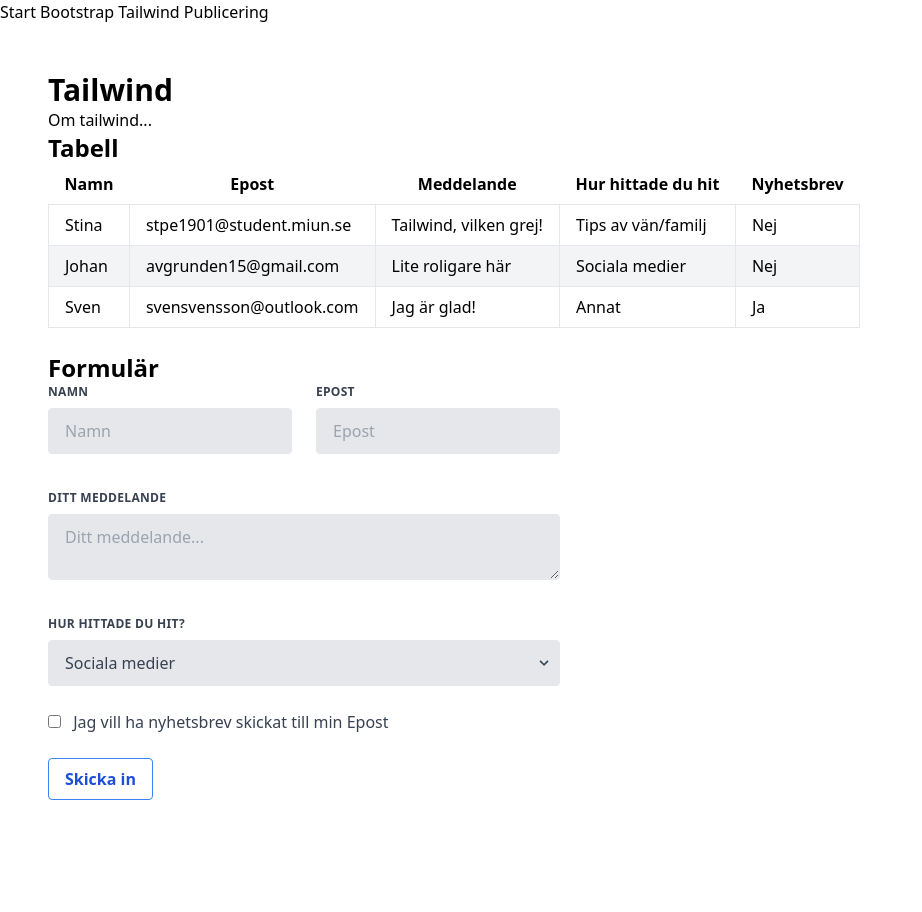
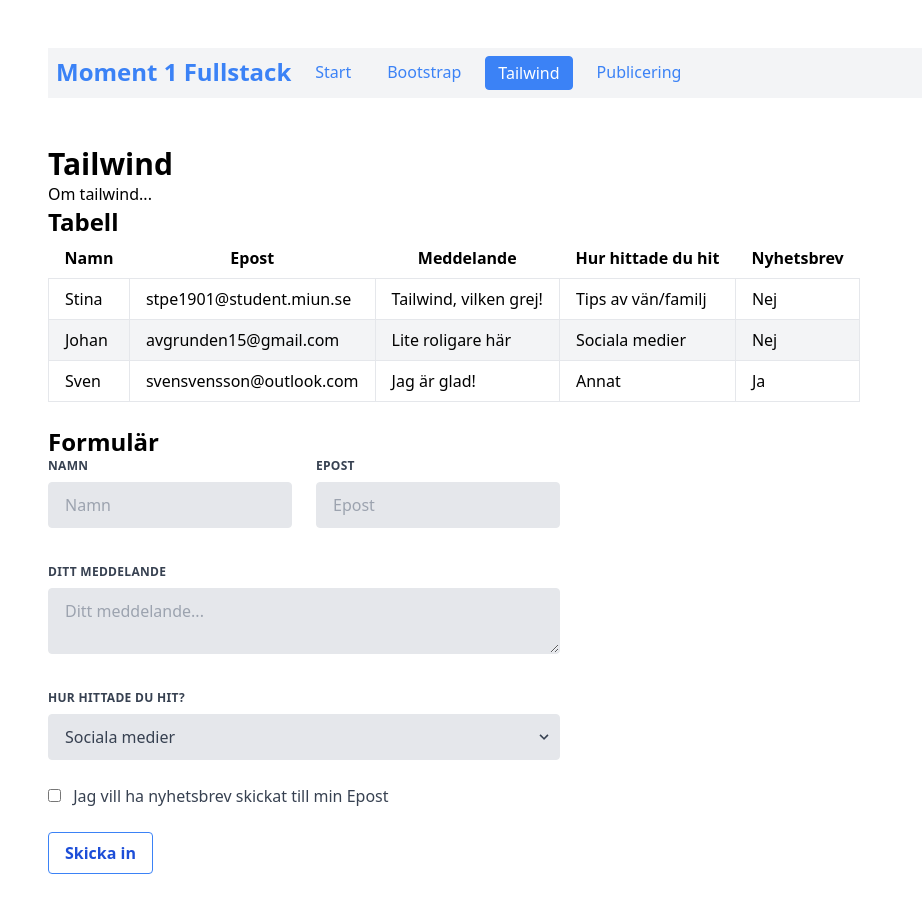
Before and after one commit to stinaRamona/Moment1Fullstack, a website: page src/ramverk2.html in a window 1280 px wide. Shown: the whole page, without its empty margins (0-922 px from the left). Before the commit the page ends 848 px from the top, so only its background shows below. Drawn offline with nearby package versions, Linux system fonts and the light colour scheme.

Commit message:
navigering för tailwind skapad

```diff
--- a/src/ramverk2.html
+++ b/src/ramverk2.html
@@ -8,11 +8,22 @@
     <script src="https://cdn.tailwindcss.com"></script>
 </head>
 <body>
-    <nav>
-        <a href="index.html">Start</a>
-        <a href="ramverk1.html">Bootstrap</a>
-        <a href="ramverk2.html">Tailwind</a>
-        <a href="publicering.html">Publicering</a>
+    <nav class="m-12">
+        <ul class="flex p-2 bg-gray-100">
+            <h2 class="text-2xl font-bold text-blue-500"><a href="index.html">Moment 1 Fullstack</a></h2>
+            <li class="mr-3 ml-3">
+              <a class="inline-block  rounded hover:border-gray-200 text-blue-500 hover:bg-gray-200 py-1 px-3" href="index.html">Start</a>
+            </li>
+            <li class="mr-3">
+              <a class="inline-block  rounded hover:border-gray-200 text-blue-500 hover:bg-gray-200 py-1 px-3" href="ramverk1.html">Bootstrap</a>
+            </li>
+            <li class="mr-3">
+                <a class="inline-block border border-blue-500 rounded py-1 px-3 bg-blue-500 text-white" href="ramverk2.html">Tailwind</a>
+            </li>
+            <li class="mr-3">
+                <a class="inline-block  rounded hover:border-gray-200 text-blue-500 hover:bg-gray-200 py-1 px-3" href="publicering.html">Publicering</a>
+            </li>
+        </ul>
     </nav>
     <main class="m-12">
         <h1 class="text-3xl font-bold">Tailwind</h1>
```
Also changed, not shown: src/ramverk1.html (+1 -1 lines), dist/ramverk1.html, dist/ramverk2.html.
